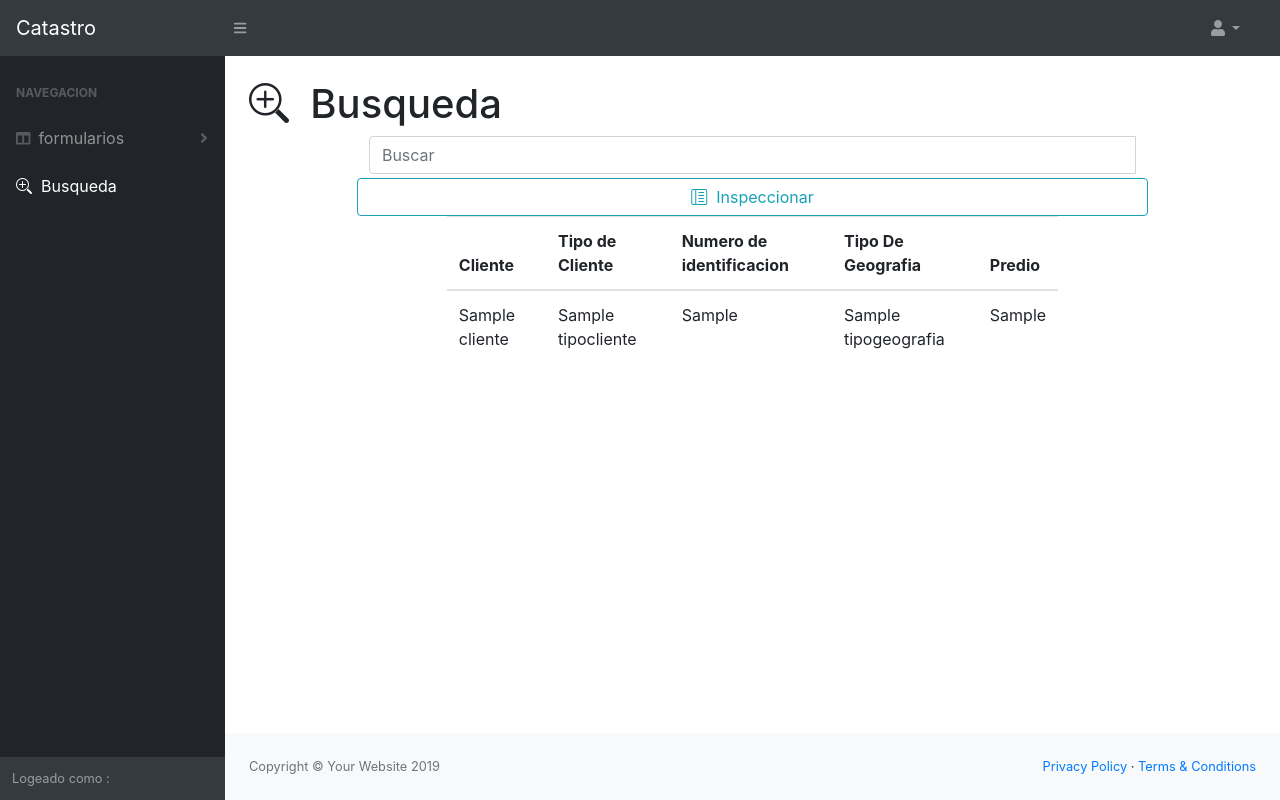
After one commit to efnaranjo6/arcerojas, a Django app: page /Busqueda/ in a window 1280 px wide. The commit adds this page. Run offline with Django 3.2, Linux system fonts and the light colour scheme; tables that the repository leaves empty hold one stand-in row (values such as "Sample post"); some libraries are stand-ins or nearby versions.

Commit message:
subiendo ultimas modificaciones del proyecto

```diff
--- a/arcerojas/Cliente/models.py
+++ b/arcerojas/Cliente/models.py
@@ -6,7 +6,7 @@ class Cliente(models.Model):
     TipoIdentificacion = models.ForeignKey(TipoIdentificacion, on_delete=models.CASCADE)
     TipoCliente = models.ForeignKey(TipoCliente, on_delete=models.CASCADE)
     NombreCliente = models.CharField(max_length=200)
-    numeroIdentificacion = models.CharField(max_length=200)
+    numeroIdentificacion = models.CharField(max_length=200, unique=True)
     def __str__(self):
         return '{}'.format(self.NombreCliente)
 class Meta:
--- a/arcerojas/arcerojas/settings.py
+++ b/arcerojas/arcerojas/settings.py
@@ -45,6 +45,7 @@ INSTALLED_APPS = [
     'TipoCliente',
     'TipoGeografia',
     'TipoIdentificacion',
+    'consulta',
 ]
 MIDDLEWARE = [
     'django.middleware.security.SecurityMiddleware',
--- a/arcerojas/arcerojas/urls.py
+++ b/arcerojas/arcerojas/urls.py
@@ -22,6 +22,7 @@ urlpatterns = [
     path('Cliente/', include(('Cliente.urls', 'Cliente'), namespace='Persona')),
     path('Predio/', include(('Predio.urls', 'Predio'), namespace='Predio')),
     path('Propietario/', include(('Propietario.urls', 'Propietario'), namespace='Propietario')),
+    path('Busqueda/', include(('consulta.urls', 'Consulta'), namespace='Consulta')),
 
 
 ]
--- /dev/null
+++ b/arcerojas/consulta/apps.py
@@ -0,0 +1,5 @@
+from django.apps import AppConfig
+
+
+class InicioConfig(AppConfig):
+    name = 'consulta'
--- /dev/null
+++ b/arcerojas/consulta/templates/listconsulta.html
@@ -0,0 +1,57 @@
+{% extends 'inicio.html' %}
+{% block contenido %}
+<div class="panel panel-primary">
+    <br>
+    <div class="panel-heading">
+
+        <h1>
+           <i class="bi bi-zoom-in"></i>&nbsp; Busqueda
+        </h1>
+
+    </div>
+</div>
+<div class="panel-body col-md-10 container-md">
+    <div class="table-stats order-table ov-h">
+        <form action="{% url 'Consulta:buscador' %}" method="get">
+            <div class="input-group col-md-12">
+                <input type="text" class="form-control"  placeholder="Buscar" name="name" id="name">
+                <span></span>
+            </div>
+            <button type="submit" class="btn btn-outline-info btn-block mt-1" data-toggle="popover"><i class="bi bi-layout-text-sidebar-reverse"></i>&nbsp; Inspeccionar</button>
+        </form>
+
+
+        <div class="panel-body col-md-10 container-md">
+    <div class="table-stats order-table ov-h">
+          <table class="table ">
+            <thead>
+                <tr>
+                    <th>Cliente</th>
+                    <th>Tipo de Cliente</th>
+                    <th>Numero de identificacion</th>
+                    <th>Tipo De Geografia</th>
+                    <th>Predio</th>
+
+                 </tr>
+            </thead>
+            <tbody>
+                {% for item in Propietario  %}
+                <tr>
+                    <td class="serial">{{item.Cliente}}</td>
+                    <td class="serial">{{item.Cliente.TipoCliente}}</td>
+                    <td> <span class="name">{{item.Cliente.numeroIdentificacion}}</span> </td>
+                    <td> <span class="name">{{item.Predio.TipoGeografia}}</span> </td>
+                    <td> <span class="name">{{item.Predio}}</span> </td>
+                </tr>
+                {% endfor %}
+
+            </tbody>
+        </table>
+
+
+
+    </div> <!-- /.table-stats -->
+</div>
+
+
+{%endblock contenido%}
--- /dev/null
+++ b/arcerojas/consulta/urls.py
@@ -0,0 +1,6 @@
+
+from django.urls import  path
+from .views import search
+urlpatterns = [
+    path('', search.as_view(), name='buscador'),
+]
--- /dev/null
+++ b/arcerojas/consulta/views.py
@@ -0,0 +1,16 @@
+
+import requests
+from django.urls import reverse_lazy
+from django.views import generic
+from Propietario.models import Propietario
+from Cliente.models import Cliente
+from django.db.models import Q
+#ilter(Cliente__numeroIdentificacion__icontains=query)
+class search(generic.ListView):
+    template_name = 'listconsulta.html'
+    context_object_name = 'Propietario'
+    def get_queryset(self):
+        query = self.request.GET.get('name')
+        if not query :
+            query = ""
+        return Propietario.objects.all().select_related('Cliente','Predio').filter(Q(Cliente__NombreCliente__startswith=query) | Q(Cliente__numeroIdentificacion__startswith=query) |  Q(Predio__TipoGeografia__nombre__startswith=query))
--- a/arcerojas/inicio/templates/inicio.html
+++ b/arcerojas/inicio/templates/inicio.html
@@ -60,6 +60,7 @@
                                 <a class="nav-link" href="{% url 'Propietario:propietarios' %}"><i class="bi bi-toggles"></i> &nbsp;Propietarios</a>
                             </nav>
                         </div>
+                         <a class="nav-link" href="{% url 'Consulta:buscador' %}"><i class="bi bi-zoom-in"></i> &nbsp; Busqueda</a>
                         <div class="collapse" id="collapsePages" aria-labelledby="headingTwo"
                             data-parent="#sidenavAccordion">
                             <nav class="sb-sidenav-menu-nested nav accordion" id="sidenavAccordionPages">
```
Also changed, not shown: arcerojas/Cliente/migrations/0002_auto_20210917_2037.py (added), arcerojas/Cliente/migrations/0003_auto_20210917_2038.py (added), arcerojas/consulta/admn.py (added).
